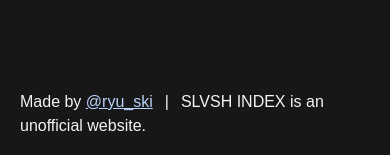
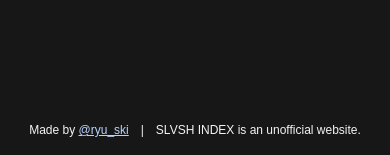
Before and after one commit to Sidebook/slvsh-index, a Next.js app in the folder frontend/: page / in a window 390 px wide. Shown: the part 686-841 px from the top of the page. Built offline with nearby package versions, Linux system fonts and the light colour scheme; no server answers.

Commit message:
minor fix

```diff
--- a/frontend/app/page.tsx
+++ b/frontend/app/page.tsx
@@ -18,7 +18,7 @@ export default function Home() {
       <div className="flex-1 basis-0">
         <ExampleRoller />
       </div>
-      <footer className="text-gray-100 p-5">
+      <footer className="text-gray-100 p-5 text-xs md:text-base text-center">
         Made by{" "}
         <span>
           <a href="https://instagram.com/ryu_ski" target="_blank">
```
